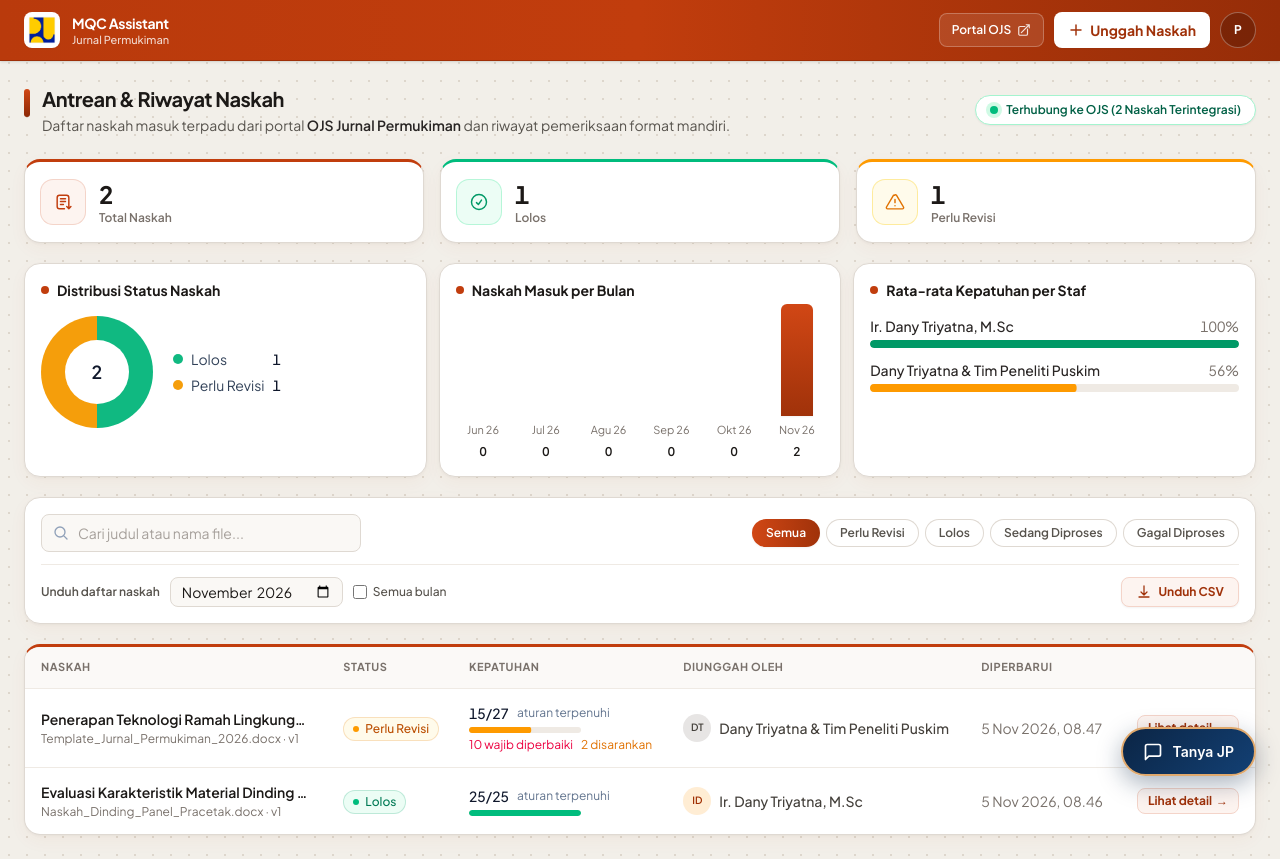
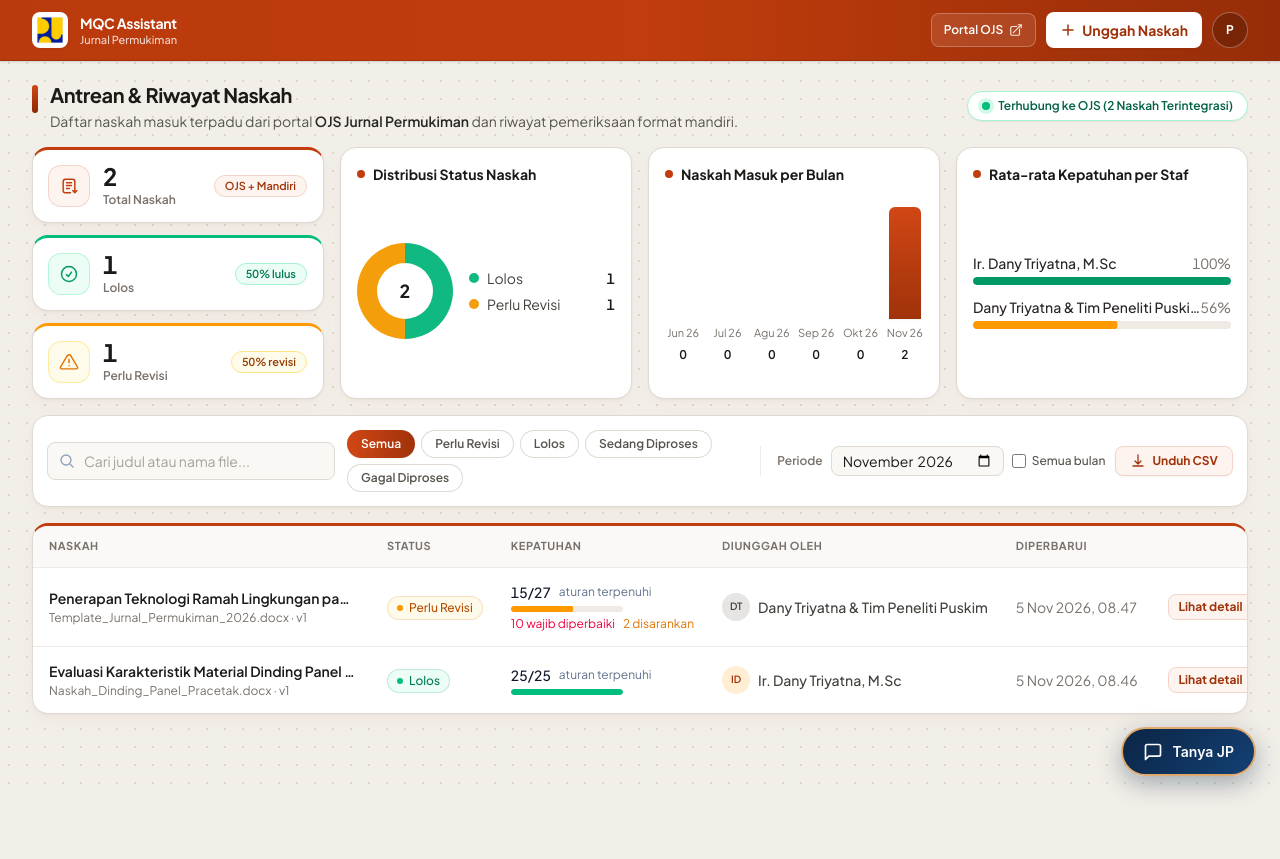
Before and after one commit to danytriyatna/MQC-JurnalPermukiman, a Next.js app: page /dashboard in a window 1280 px wide. After the commit the page ends 800 px from the top, so only its background shows below. Built offline with nearby package versions, Linux system fonts and the light colour scheme; no server answers; the database is empty.

Commit message:
style(dashboard): optimize widescreen Bento grid and single-row toolbar spacing

```diff
--- a/src/app/dashboard/page.tsx
+++ b/src/app/dashboard/page.tsx
@@ -75,8 +75,8 @@ export default async function DashboardPage() {
   return (
     <div className="min-h-screen puskim-canvas">
       <AppHeader />
-      <main className="mx-auto max-w-7xl px-4 py-6 sm:px-6">
-        <div className="mb-6 flex flex-col sm:flex-row justify-between sm:items-center gap-3">
+      <main className="mx-auto w-full max-w-[1760px] px-4 py-5 sm:px-6 lg:px-8">
+        <div className="mb-4 flex flex-col sm:flex-row justify-between sm:items-center gap-3">
           <div className="flex items-start gap-3">
             <span
               className="mt-1 h-7 w-1.5 shrink-0 rounded-full bg-gradient-to-b from-[#D14715] to-[#8C2806]"
--- a/src/components/dashboard/AnalyticsCharts.tsx
+++ b/src/components/dashboard/AnalyticsCharts.tsx
@@ -3,12 +3,12 @@ import { statusDistribution, manuscriptsPerMonth, complianceByUploader } from "@
 
 function ChartCard({ title, children }: { title: string; children: React.ReactNode }) {
   return (
-    <div className="fresh-card rounded-2xl p-4">
+    <div className="fresh-card flex h-full flex-col rounded-2xl p-4">
       <div className="flex items-center gap-2">
         <span className="h-2 w-2 rounded-full bg-[#C13D0D]" aria-hidden="true" />
         <h3 className="text-sm font-bold text-stone-900">{title}</h3>
       </div>
-      <div className="mt-4">{children}</div>
+      <div className="mt-4 flex flex-1 flex-col justify-center">{children}</div>
     </div>
   );
 }
@@ -35,25 +35,25 @@ function StatusDonut({ manuscripts }: { manuscripts: Manuscript[] }) {
   ).list;
 
   return (
-    <div className="flex items-center gap-5">
+    <div className="flex items-center gap-4">
       <div
-        className="h-28 w-28 shrink-0 rounded-full"
+        className="h-24 w-24 2xl:h-28 2xl:w-28 shrink-0 rounded-full"
         style={{ background: `conic-gradient(${stops.join(", ")})` }}
         role="img"
         aria-label={slices.map((s) => `${s.label}: ${s.count}`).join(", ")}
       >
         <div className="flex h-full w-full items-center justify-center">
-          <div className="flex h-16 w-16 items-center justify-center rounded-full bg-white">
-            <span className="text-lg font-semibold tabular-nums text-slate-900">{total}</span>
+          <div className="flex h-14 w-14 2xl:h-16 2xl:w-16 items-center justify-center rounded-full bg-white">
+            <span className="text-lg font-bold tabular-nums text-stone-900">{total}</span>
           </div>
         </div>
       </div>
-      <ul className="flex flex-col gap-1.5">
+      <ul className="flex flex-1 flex-col gap-1.5 min-w-0">
         {slices.map((s) => (
           <li key={s.status} className="flex items-center gap-2 text-sm">
             <span className="h-2.5 w-2.5 shrink-0 rounded-full" style={{ backgroundColor: s.hexColor }} aria-hidden="true" />
-            <span className="text-slate-700">{s.label}</span>
-            <span className="ml-auto font-medium tabular-nums text-slate-900">{s.count}</span>
+            <span className="truncate text-stone-700">{s.label}</span>
+            <span className="ml-auto font-semibold tabular-nums text-stone-900">{s.count}</span>
           </li>
         ))}
       </ul>
@@ -119,7 +119,7 @@ function ComplianceByUploaderChart({ manuscripts }: { manuscripts: Manuscript[]
 
 export default function AnalyticsCharts({ manuscripts }: { manuscripts: Manuscript[] }) {
   return (
-    <div className="grid grid-cols-1 gap-3 lg:grid-cols-3">
+    <div className="grid h-full grid-cols-1 gap-4 md:grid-cols-3">
       <ChartCard title="Distribusi Status Naskah">
         <StatusDonut manuscripts={manuscripts} />
       </ChartCard>
--- a/src/components/dashboard/DashboardStats.tsx
+++ b/src/components/dashboard/DashboardStats.tsx
@@ -41,10 +41,17 @@ function AlertIcon(props: React.SVGProps<SVGSVGElement>) {
 }
 
 export default function DashboardStats({ manuscripts }: { manuscripts: Manuscript[] }) {
+  const total = manuscripts.length;
+  const passedCount = countBy(manuscripts, "passed");
+  const revisionCount = countBy(manuscripts, "needs_revision");
+  const pctOfTotal = (n: number) => (total === 0 ? "0%" : `${Math.round((n / total) * 100)}%`);
+
   const stats = [
     {
       label: "Total Naskah",
-      value: manuscripts.length,
+      value: total,
+      badge: "OJS + Mandiri",
+      badgeClass: "bg-[#FDF4F0] text-[#A0320A] border-[#F4D4C9]",
       Icon: DocumentIcon,
       iconBg: "bg-[#FDF4F0] ring-1 ring-[#F4D4C9]",
       iconColor: "text-[#C13D0D]",
@@ -52,7 +59,9 @@ export default function DashboardStats({ manuscripts }: { manuscripts: Manuscrip
     },
     {
       label: "Lolos",
-      value: countBy(manuscripts, "passed"),
+      value: passedCount,
+      badge: `${pctOfTotal(passedCount)} lulus`,
+      badgeClass: "bg-emerald-50 text-emerald-700 border-emerald-200",
       Icon: CheckBadgeIcon,
       iconBg: "bg-emerald-50 ring-1 ring-emerald-200/80",
       iconColor: "text-emerald-600",
@@ -60,7 +69,9 @@ export default function DashboardStats({ manuscripts }: { manuscripts: Manuscrip
     },
     {
       label: "Perlu Revisi",
-      value: countBy(manuscripts, "needs_revision"),
+      value: revisionCount,
+      badge: `${pctOfTotal(revisionCount)} revisi`,
+      badgeClass: "bg-amber-50 text-amber-800 border-amber-200",
       Icon: AlertIcon,
       iconBg: "bg-amber-50 ring-1 ring-amber-200/80",
       iconColor: "text-amber-600",
@@ -69,19 +80,24 @@ export default function DashboardStats({ manuscripts }: { manuscripts: Manuscrip
   ];
 
   return (
-    <dl className="grid grid-cols-1 gap-4 sm:grid-cols-3">
-      {stats.map(({ label, value, Icon, iconBg, iconColor, topBorder }) => (
+    <dl className="grid grid-cols-1 gap-3 sm:grid-cols-3 xl:grid-cols-1 xl:h-full">
+      {stats.map(({ label, value, badge, badgeClass, Icon, iconBg, iconColor, topBorder }) => (
         <div
           key={label}
-          className={`fresh-card ${topBorder} flex items-center gap-3.5 rounded-2xl p-4 transition-all duration-150 hover:-translate-y-0.5 hover:shadow-md`}
+          className={`fresh-card ${topBorder} flex items-center justify-between gap-3 rounded-2xl px-4 py-3.5 transition-all duration-150 hover:-translate-y-0.5 hover:shadow-md`}
         >
-          <div className={`flex h-11 w-11 shrink-0 items-center justify-center rounded-xl ${iconBg}`}>
-            <Icon className={`h-5 w-5 ${iconColor}`} />
+          <div className="flex items-center gap-3.5 min-w-0">
+            <div className={`flex h-10 w-10 shrink-0 items-center justify-center rounded-xl ${iconBg}`}>
+              <Icon className={`h-5 w-5 ${iconColor}`} />
+            </div>
+            <div className="min-w-0">
+              <dd className="text-2xl font-bold leading-none tabular-nums text-stone-900">{value}</dd>
+              <dt className="mt-1 truncate text-xs font-semibold text-stone-500">{label}</dt>
+            </div>
           </div>
-          <div className="min-w-0">
-            <dd className="text-2xl font-bold tabular-nums text-stone-900">{value}</dd>
-            <dt className="truncate text-xs font-semibold text-stone-500">{label}</dt>
-          </div>
+          <span className={`shrink-0 rounded-full border px-2.5 py-0.5 text-[11px] font-semibold tabular-nums ${badgeClass}`}>
+            {badge}
+          </span>
         </div>
       ))}
     </dl>
--- a/src/components/dashboard/ExportMonthControl.tsx
+++ b/src/components/dashboard/ExportMonthControl.tsx
@@ -16,10 +16,10 @@ export default function ExportMonthControl() {
     : `/api/manuscripts/export?month=${month}`;
 
   return (
-    <div className="flex flex-wrap items-center justify-between gap-3 border-t border-[#EFEAE4] pt-3">
-      <div className="flex flex-wrap items-center gap-2.5">
-        <label htmlFor="export-month" className="text-xs font-semibold text-stone-600">
-          Unduh daftar naskah
+    <div className="flex flex-wrap items-center justify-between gap-2.5 border-t border-[#EFEAE4] pt-3 xl:justify-end xl:border-t-0 xl:border-l xl:border-[#EFEAE4] xl:pl-4 xl:pt-0 shrink-0">
+      <div className="flex flex-wrap items-center gap-2">
+        <label htmlFor="export-month" className="text-xs font-semibold text-stone-500">
+          Periode
         </label>
         <input
           id="export-month"
--- a/src/components/dashboard/FilterSearchBar.tsx
+++ b/src/components/dashboard/FilterSearchBar.tsx
@@ -25,8 +25,8 @@ export default function FilterSearchBar({
   onStatusFilterChange,
 }: FilterSearchBarProps) {
   return (
-    <div className="flex flex-col gap-3 sm:flex-row sm:items-center sm:justify-between">
-      <div className="relative w-full sm:max-w-xs">
+    <div className="flex flex-col gap-2.5 lg:flex-row lg:items-center lg:gap-3">
+      <div className="relative w-full lg:w-64 xl:w-72 shrink-0">
         <svg
           className="pointer-events-none absolute left-3 top-1/2 h-4 w-4 -translate-y-1/2 text-slate-400"
           fill="none"
--- a/src/components/dashboard/ManuscriptDashboard.tsx
+++ b/src/components/dashboard/ManuscriptDashboard.tsx
@@ -38,18 +38,25 @@ export default function ManuscriptDashboard({ manuscripts }: { manuscripts: Manu
   }
 
   return (
-    <div className="flex flex-col gap-5">
+    <div className="flex flex-col gap-4">
+      <div className="grid grid-cols-1 gap-4 xl:grid-cols-12 xl:items-stretch">
+        <div className="xl:col-span-3">
           <DashboardStats manuscripts={manuscripts} />
+        </div>
+        <div className="xl:col-span-9">
+          <AnalyticsCharts manuscripts={manuscripts} />
+        </div>
+      </div>
 
-      <AnalyticsCharts manuscripts={manuscripts} />
-
-      <div className="fresh-card flex flex-col gap-3 rounded-2xl p-4">
+      <div className="fresh-card flex flex-col gap-3 rounded-2xl p-3.5 xl:flex-row xl:items-center xl:justify-between xl:gap-4">
+        <div className="min-w-0 flex-1">
           <FilterSearchBar
             query={query}
             onQueryChange={setQuery}
             statusFilter={statusFilter}
             onStatusFilterChange={setStatusFilter}
           />
+        </div>
 
         <ExportMonthControl />
       </div>
--- a/src/components/dashboard/ManuscriptHistoryTable.tsx
+++ b/src/components/dashboard/ManuscriptHistoryTable.tsx
@@ -89,7 +89,7 @@ export default function ManuscriptHistoryTable({ manuscripts }: { manuscripts: M
           <tbody className="divide-y divide-[#EFEAE4]">
             {manuscripts.map((manuscript) => (
               <tr key={manuscript.id} className="group transition-colors duration-150 hover:bg-[#FDF9F6]">
-                <td className="max-w-[260px] xl:max-w-[300px] px-4 py-3.5">
+                <td className="max-w-[260px] xl:max-w-[340px] 2xl:max-w-[560px] px-4 py-3.5">
                   <a
                     href={`/manuscripts/${manuscript.id}`}
                     className="block truncate text-sm font-semibold text-stone-900 transition-colors duration-150 group-hover:text-[#A0320A] hover:underline"
--- a/src/components/layout/AppHeader.tsx
+++ b/src/components/layout/AppHeader.tsx
@@ -23,7 +23,7 @@ export default async function AppHeader() {
 
   return (
     <header className="sticky top-0 z-20 border-b border-[#8C2806]/60 bg-gradient-to-r from-[#B93A0C] via-[#C13D0D] to-[#962D08] shadow-sm">
-      <div className="mx-auto flex max-w-7xl items-center justify-between gap-4 px-4 py-3 sm:px-6">
+      <div className="mx-auto flex w-full max-w-[1760px] items-center justify-between gap-4 px-4 py-3 sm:px-6 lg:px-8">
         <Link href="/dashboard" className="flex items-center gap-3 rounded-lg transition-opacity duration-150 hover:opacity-90">
           <div className="flex h-9 w-9 items-center justify-center rounded-lg bg-white p-1 shadow-xs">
             <Image
```
Lines whose indentation alone changed are shown as unchanged.
